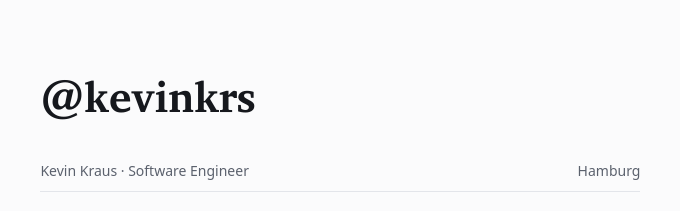
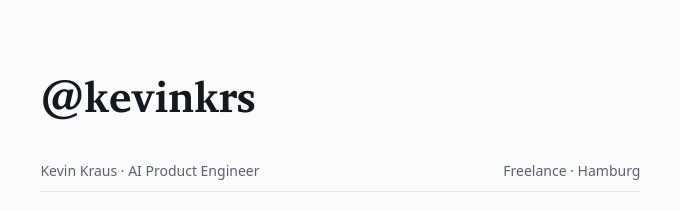
Before and after one commit to kevinkrs/kevinkrs.com, an Astro site: page / in a window 1280 px wide. Shown: the top 211 px of the page, 68-748 px from the left. Built offline with nearby package versions, Linux system fonts and the light colour scheme; Astro itself is replaced by a stand-in of ours.

Commit message:
Use AI Product Engineer title and show freelance in top line

```diff
--- a/src/data/site.ts
+++ b/src/data/site.ts
@@ -2,7 +2,7 @@
 
 export const profile = {
   name: 'Kevin Kraus',
-  role: 'Software Engineer',
+  role: 'AI Product Engineer',
   pitch: 'I turn ideas into working software and help teams scale it, with AI built in properly.',
   location: 'Hamburg',
   email: 'hello@kevinkrs.com',
--- a/src/pages/index.astro
+++ b/src/pages/index.astro
@@ -21,7 +21,7 @@ const year = new Date().getFullYear();
       <h1 class="site-title"><span class="at">@</span>kevinkrs</h1>
 
       <section class="bio" aria-label="About">
-        <div class="bar"><span>{profile.name} · {profile.role}</span><span>{profile.location}</span></div>
+        <div class="bar"><span>{profile.name} · {profile.role}</span><span>Freelance · {profile.location}</span></div>
         {intro.map((p) => <p>{p}</p>)}
         <p class="links">
           <a class="cta" href={`mailto:${profile.email}`}>{profile.email}</a>
```
